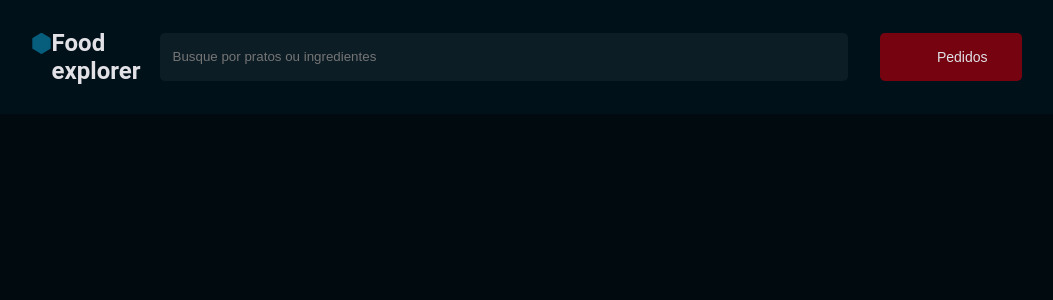
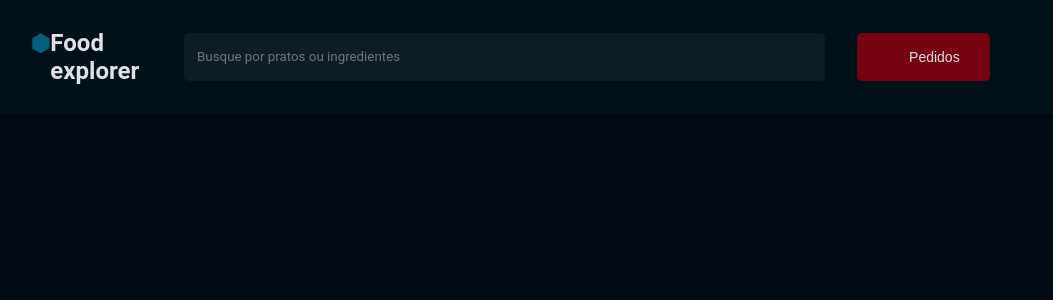
Before and after one commit to JacquelineCasali/FrontEndFoodExplorer, a React (Vite) app: page / in a window 1280 px wide. Shown: the top 300 px of the page, without its empty margins (91-1144 px from the left). Built offline with nearby package versions, Linux system fonts and the light colour scheme; some icons are missing.

Commit message:
Aplicando a responsividade no header

```diff
--- a/src/components/Input/Index.jsx
+++ b/src/components/Input/Index.jsx
@@ -0,0 +1,10 @@
+import { Container } from "./styles";
+
+export function Input({icon: Icon, ...rest}) {
+    return(
+        <Container>
+            {Icon && <Icon/>}
+            <input type="text" {...rest} />
+        </Container>
+    )
+}
--- a/src/components/Input/styles.js
+++ b/src/components/Input/styles.js
@@ -0,0 +1,37 @@
+import styled from "styled-components";
+
+
+export const Container = styled.div`
+    width: 100%;
+    height: 3rem;
+
+    display: flex;
+    align-items: center;
+
+    border-radius: 5px;
+    background-color: ${({theme}) => theme.COLORS.BACKGROUND_700};
+
+
+    > input {
+        width: 100%;
+        height: 3rem;
+
+        font-family: 'Roboto', sans-serif;
+
+        border: none;
+
+        background-color: transparent;
+        padding: 0.8rem;
+
+        color: ${({theme}) => theme.COLORS.WHITE};
+
+        &:placeholder {
+            color: ${({theme}) => theme.COLORS.GRAY_300};
+        }
+    }
+
+
+    >svg {
+        margin-left: 0.8rem;
+    }
+`;
--- a/src/components/header/Index.jsx
+++ b/src/components/header/Index.jsx
@@ -1,5 +1,6 @@
 import { Container, Logo } from "./styles";
 import { Button } from '../Button'
+import { Input } from '../Input'
 import { FiMenu } from 'react-icons/fi'
 import { BsFillHexagonFill, BsSearch } from 'react-icons/bs'
 import { PiReceipt, PiSignOutFill } from 'react-icons/pi'
@@ -12,9 +13,13 @@ export function Header() {
                 <h1>Food explorer</h1>
             </Logo>
 
-            <input
+            <button className="signOut">
+                <PiReceipt />
+                <area shape="" coords="" href="" alt="" />
+            </button>
+
+            <Input
             placeholder="Busque por pratos ou ingredientes"
-            type="text"
             />
 
 
--- a/src/components/header/styles.js
+++ b/src/components/header/styles.js
@@ -3,25 +3,13 @@ import { DEVICE_BREAKPOINTS } from '../../styles/deviceBreakPoints'
 
 export const Container = styled.div`
     display: flex;
+    gap: 2rem;
     width: 100%;
     height: 7.1rem;
     background-color: ${({theme}) => theme.COLORS.BACKGROUND_400};
     padding: 1.5rem 7.6rem;
     align-items: center;
     border-radius: .3rem;
-
-
-    > input {
-        width: 100%;
-        height: 3rem;
-        margin-right: 2rem;
-        border-radius: .3rem;
-        border: none;
-        background-color: ${({theme}) => theme.COLORS.BACKGROUND_700};
-        padding: 0.7rem 0.8rem;
-
-   }
-
 
    > .buttonLogout {
     border: none;
@@ -33,6 +21,27 @@ export const Container = styled.div`
         height: 2rem;
         color: ${({theme}) => theme.COLORS.WHITE};
     }
+   }
+
+   > .signOut {
+    display: none;
+   }
+
+   @media(max-width: ${DEVICE_BREAKPOINTS.SMALL}) {
+        input {
+            display: none;
+        }
+
+        button {
+            text-indent: -9999px;
+            background-color: transparent;
+        }
+
+        > .buttonLogout {
+            display: none;
+        }
+
+
    }
 `;
 
```
